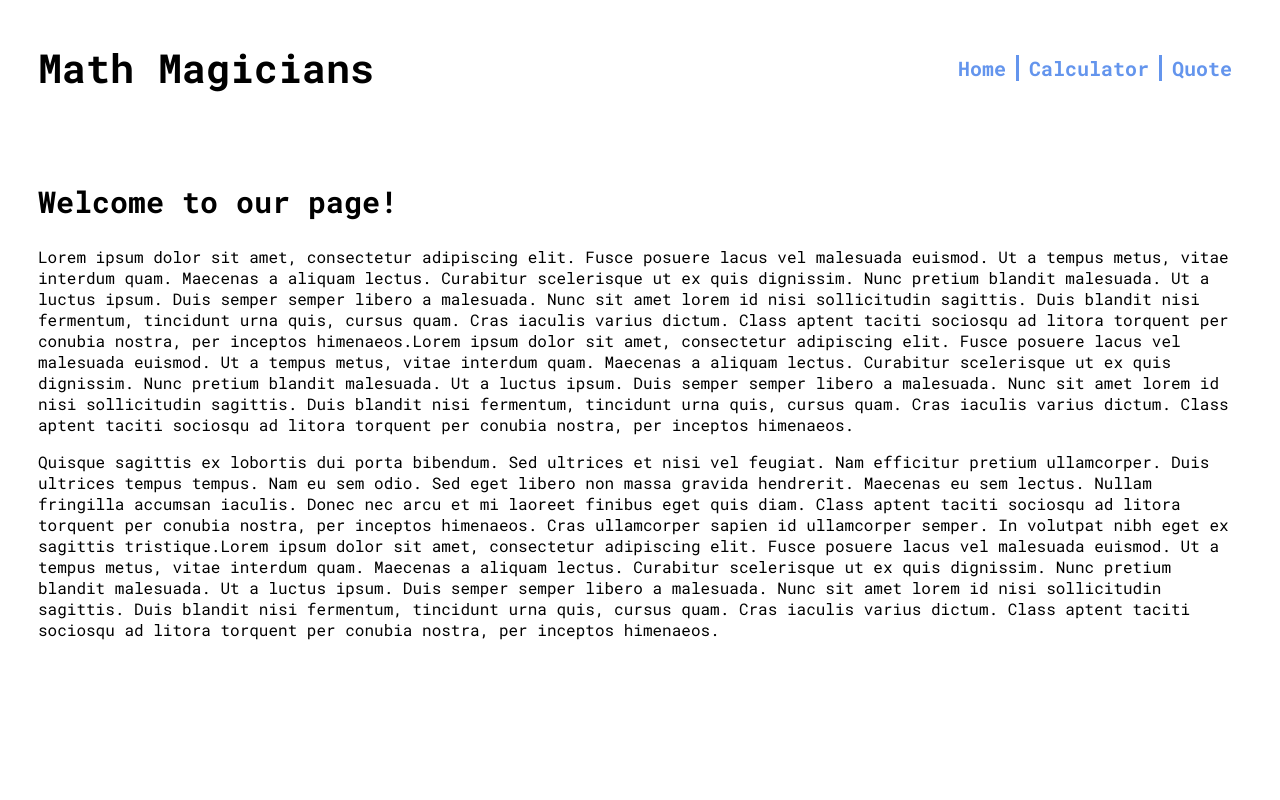
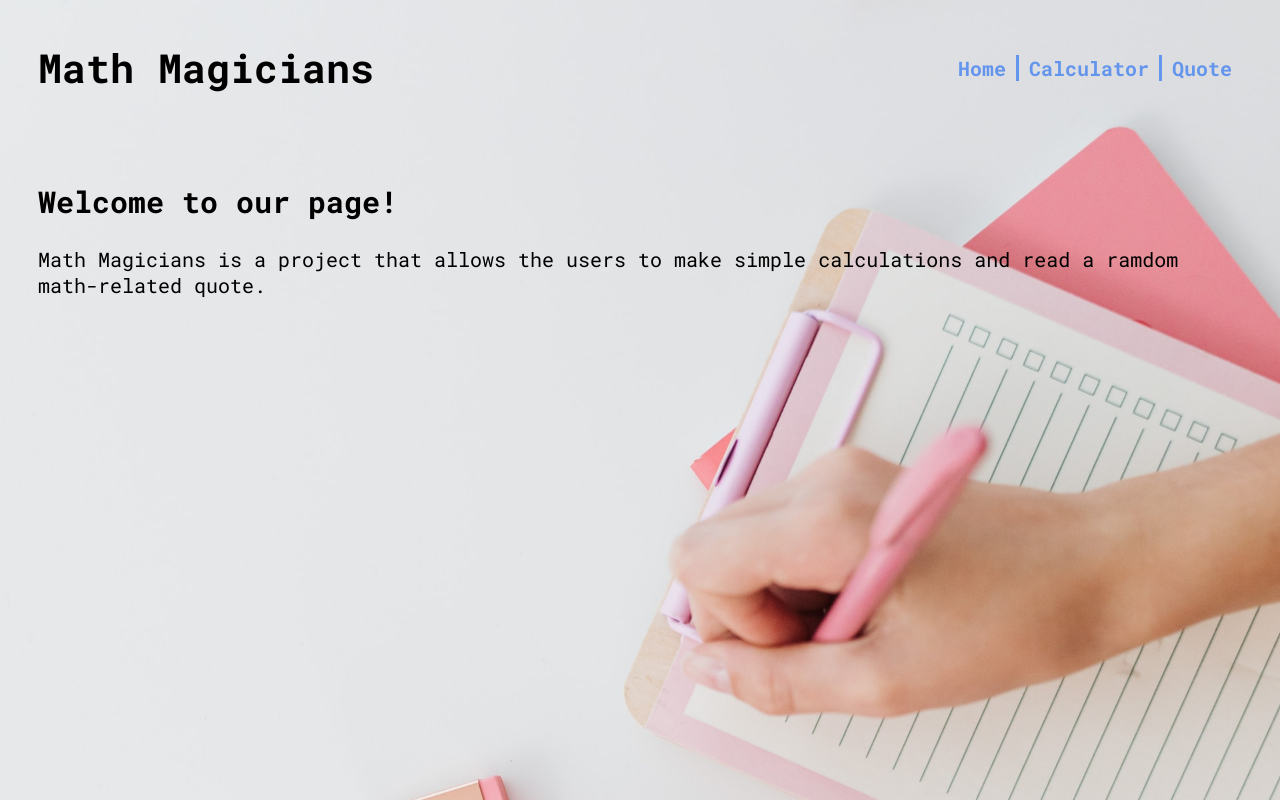
Before and after one commit to kensteph/math-magicians, a React (Create React App) app: page / in a window 1280 px wide. Built offline with nearby package versions, Linux system fonts and the light colour scheme.

Commit message:
Add background image.

```diff
--- a/src/index.css
+++ b/src/index.css
@@ -2,4 +2,7 @@
 
 body {
   font-family: 'Roboto Mono', monospace;
+  background-image: url('./assets/bg.jpg');
+  background-repeat: repeat;
+  background-size: cover;
 }
--- a/src/pages/CalculatorPage/calculator.module.css
+++ b/src/pages/CalculatorPage/calculator.module.css
@@ -1,5 +1,6 @@
 .wrapper {
   display: flex;
+  margin-top: 10px;
   padding: 0 200px 0 30px;
   justify-content: space-between;
 }
--- a/src/pages/Home/Home.js
+++ b/src/pages/Home/Home.js
@@ -1,42 +1,12 @@
 import React from 'react';
-import './home.module.css';
+import styles from './home.module.css';
 
 const Home = () => (
-  <section>
-    <h2>Welcome to our page!</h2>
-    <p>
-      Lorem ipsum dolor sit amet, consectetur adipiscing elit. Fusce posuere
-      lacus vel malesuada euismod. Ut a tempus metus, vitae interdum quam.
-      Maecenas a aliquam lectus. Curabitur scelerisque ut ex quis dignissim.
-      Nunc pretium blandit malesuada. Ut a luctus ipsum. Duis semper semper
-      libero a malesuada. Nunc sit amet lorem id nisi sollicitudin sagittis.
-      Duis blandit nisi fermentum, tincidunt urna quis, cursus quam. Cras
-      iaculis varius dictum. Class aptent taciti sociosqu ad litora torquent per
-      conubia nostra, per inceptos himenaeos.Lorem ipsum dolor sit amet,
-      consectetur adipiscing elit. Fusce posuere lacus vel malesuada euismod. Ut
-      a tempus metus, vitae interdum quam. Maecenas a aliquam lectus. Curabitur
-      scelerisque ut ex quis dignissim. Nunc pretium blandit malesuada. Ut a
-      luctus ipsum. Duis semper semper libero a malesuada. Nunc sit amet lorem
-      id nisi sollicitudin sagittis. Duis blandit nisi fermentum, tincidunt urna
-      quis, cursus quam. Cras iaculis varius dictum. Class aptent taciti
-      sociosqu ad litora torquent per conubia nostra, per inceptos himenaeos.
-    </p>
-    <p>
-      Quisque sagittis ex lobortis dui porta bibendum. Sed ultrices et nisi vel
-      feugiat. Nam efficitur pretium ullamcorper. Duis ultrices tempus tempus.
-      Nam eu sem odio. Sed eget libero non massa gravida hendrerit. Maecenas eu
-      sem lectus. Nullam fringilla accumsan iaculis. Donec nec arcu et mi
-      laoreet finibus eget quis diam. Class aptent taciti sociosqu ad litora
-      torquent per conubia nostra, per inceptos himenaeos. Cras ullamcorper
-      sapien id ullamcorper semper. In volutpat nibh eget ex sagittis
-      tristique.Lorem ipsum dolor sit amet, consectetur adipiscing elit. Fusce
-      posuere lacus vel malesuada euismod. Ut a tempus metus, vitae interdum
-      quam. Maecenas a aliquam lectus. Curabitur scelerisque ut ex quis
-      dignissim. Nunc pretium blandit malesuada. Ut a luctus ipsum. Duis semper
-      semper libero a malesuada. Nunc sit amet lorem id nisi sollicitudin
-      sagittis. Duis blandit nisi fermentum, tincidunt urna quis, cursus quam.
-      Cras iaculis varius dictum. Class aptent taciti sociosqu ad litora
-      torquent per conubia nostra, per inceptos himenaeos.
+  <section className={styles.section}>
+    <h2 className={styles.h2}>Welcome to our page!</h2>
+    <p className={styles.p}>
+      Math Magicians is a project that allows the users to make simple
+      calculations and read a ramdom math-related quote.
     </p>
   </section>
 );
--- a/src/pages/Home/home.module.css
+++ b/src/pages/Home/home.module.css
@@ -1,13 +1,14 @@
-section {
+.section {
   padding: 30px;
 }
 
-h2 {
+.h2 {
   text-align: left;
   font-size: 30px;
   font-weight: 700;
 }
 
-p {
+.p {
+  font-size: 20px;
   text-align: left;
 }
```
Also changed, not shown: src/assets/bg.jpg (added).
